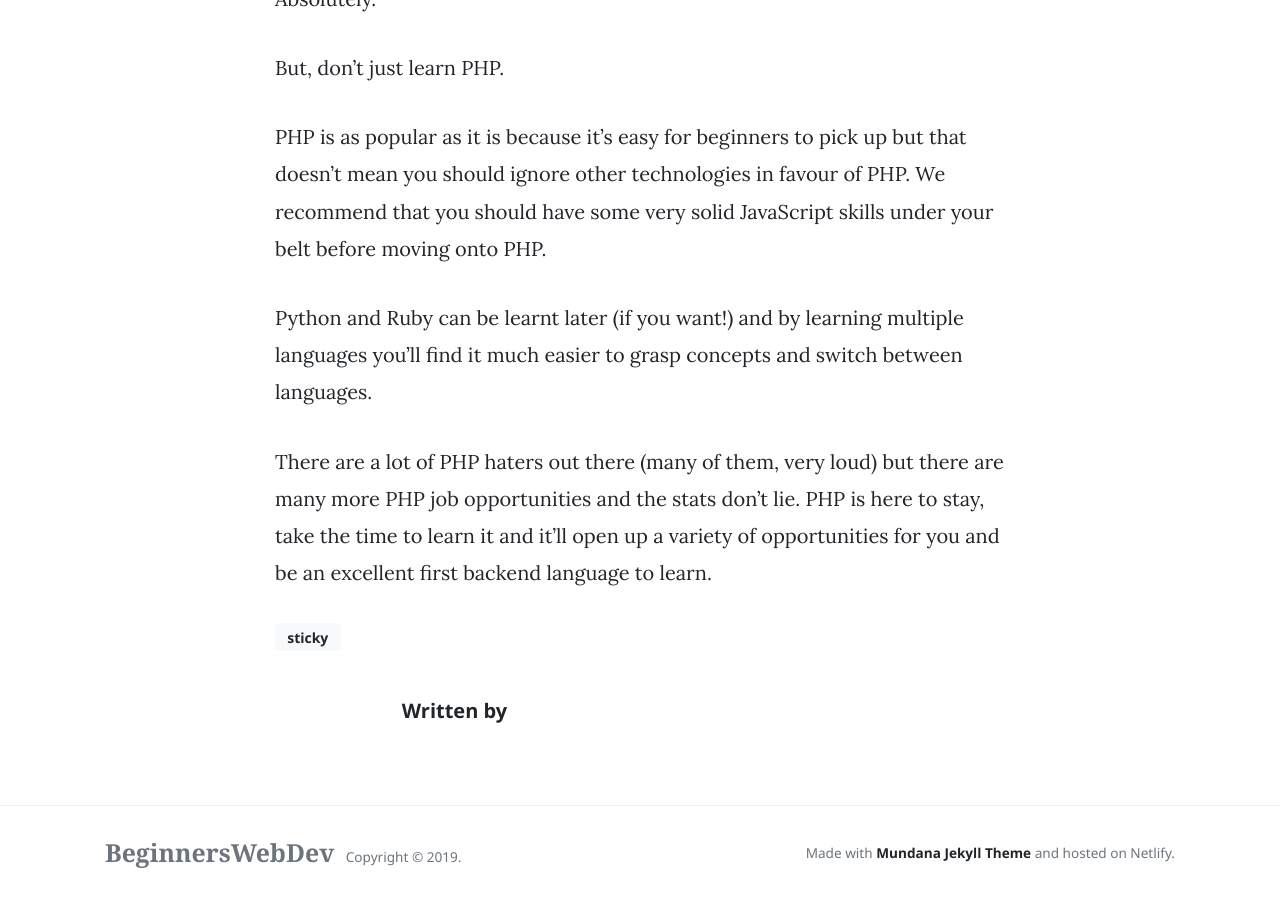
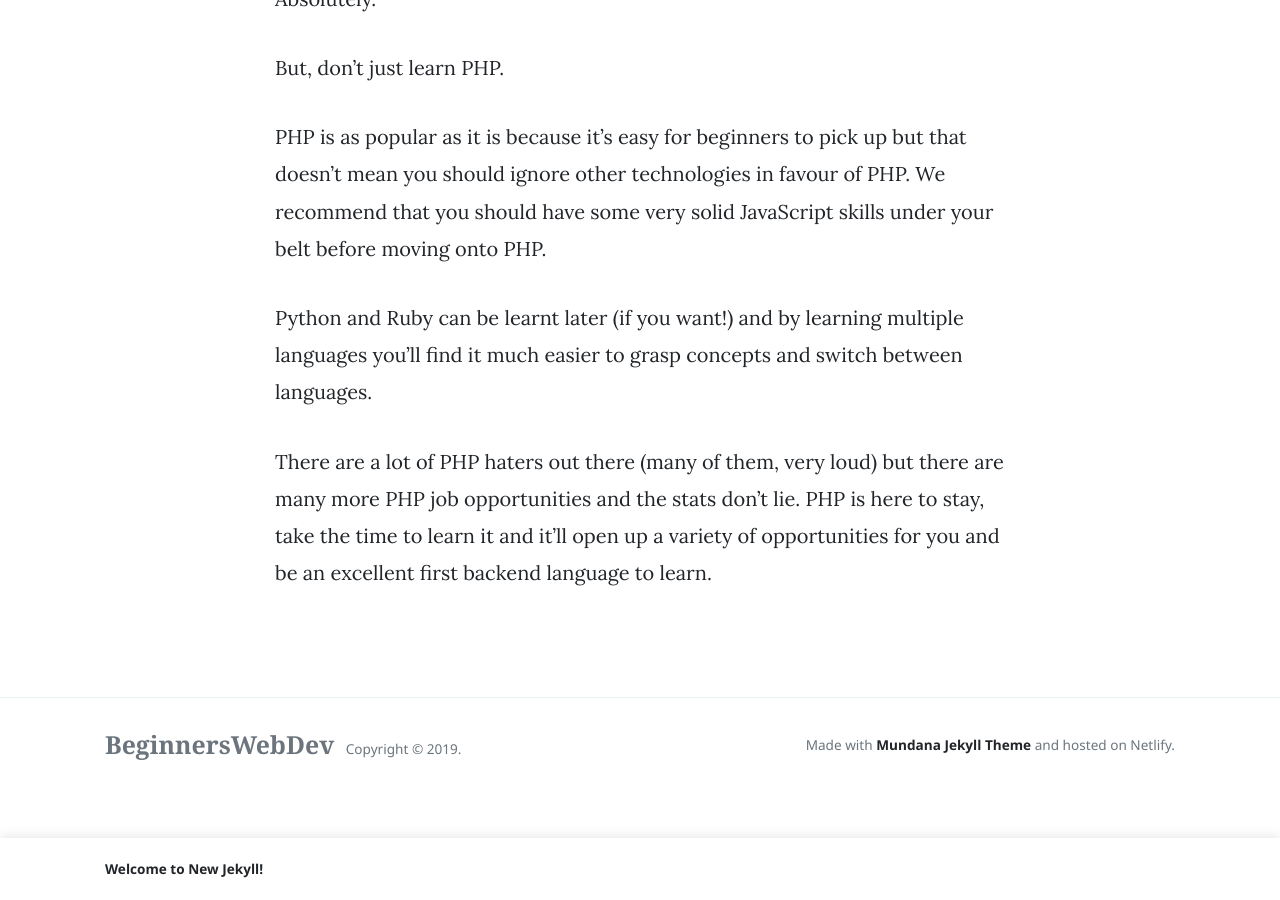
Before and after one commit to akw105/di2020, a Jekyll site: the page built from _posts/2019-06-18-this-is-a-new-post.md, in a window 1280 px wide and 900 px high, scrolled down 6988 px. Built offline with Jekyll 4.4.1, drawn with Linux system fonts in a browser that asks for light colours; nearby versions of some CDN libraries.

Commit message:
Removed author and tag listing

```diff
--- a/_layouts/post.html
+++ b/_layouts/post.html
@@ -47,14 +47,6 @@
 			{{ content }}
 			</article>
 
-			<!-- Tags -->
-			<div class="mb-4">
-				<span class="taglist">
-				{% for tag in page.tags %}
-				  <a class="sscroll btn btn-light btn-sm font-weight-bold" href="{{site.baseurl}}/tags.html#{{ tag | downcase }}">{{ tag | downcase }}</a>
-				{% endfor %}
-				</span>
-			</div>
 
             <!-- Mailchimp Subscribe Form -->
             {% if site.mailchimp-list %}
@@ -83,20 +75,6 @@
             {% endif %}
 
 
-             <!-- Author Box -->
-                {% if page.author %}
-				<div class="row mt-5">
-					<div class="col-md-2 align-self-center">
-                         {% if author.avatar %}
-                        <img class="rounded-circle" src="{{site.baseurl}}/{{author.avatar}}" alt="{{author.name}}" width="90"/>
-                        {% endif %}
-					</div>
-					<div class="col-md-10">
-                        <h5 class="font-weight-bold">Written by {{ author.name }} {% if author.twitter %}<span><a target="_blank" href="{{ author.twitter }}" class="btn btn-outline-success btn-sm btn-round ml-2">Follow</a></span>{% endif %}</h5>
-						{{ author.bio }}
-					</div>
-				</div>
-                {% endif %}
 
 
 		</div>
```
Also changed, not shown: other parts of _layouts/post.html (+1 -1 lines).
